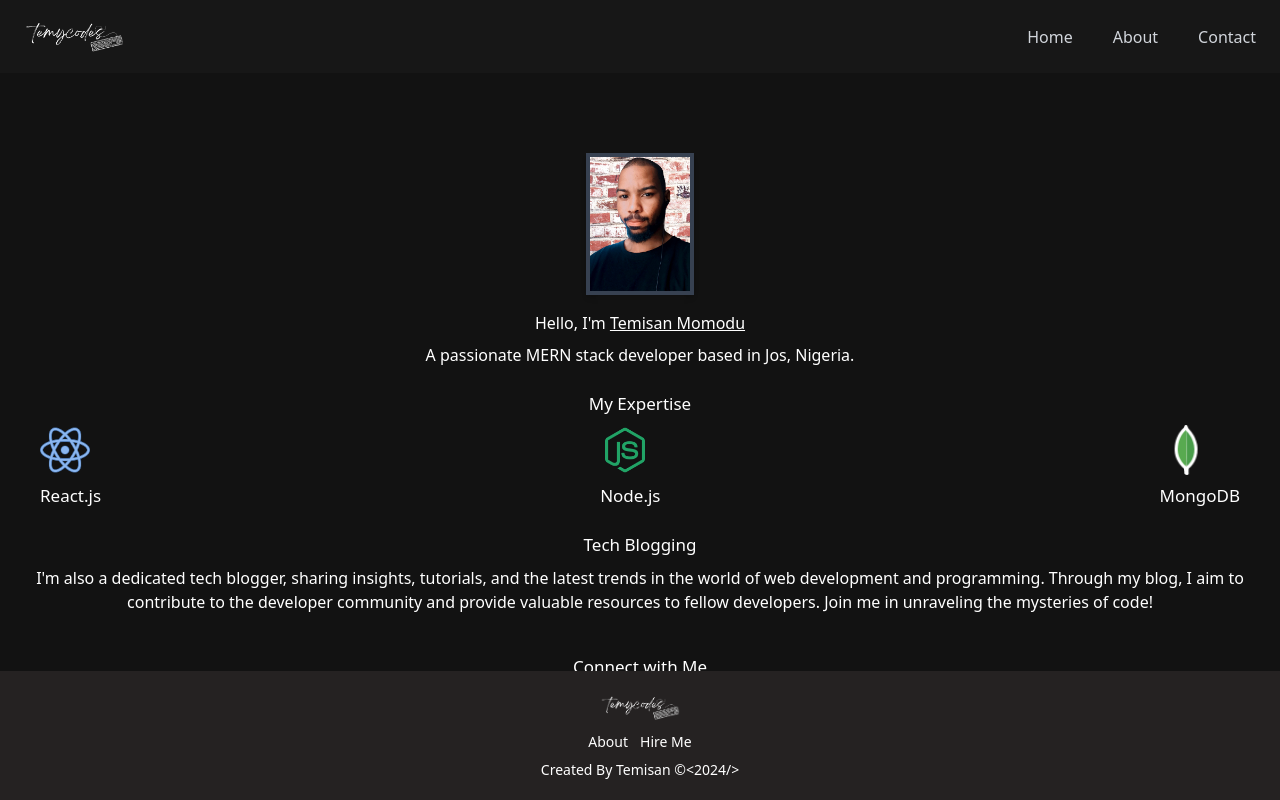
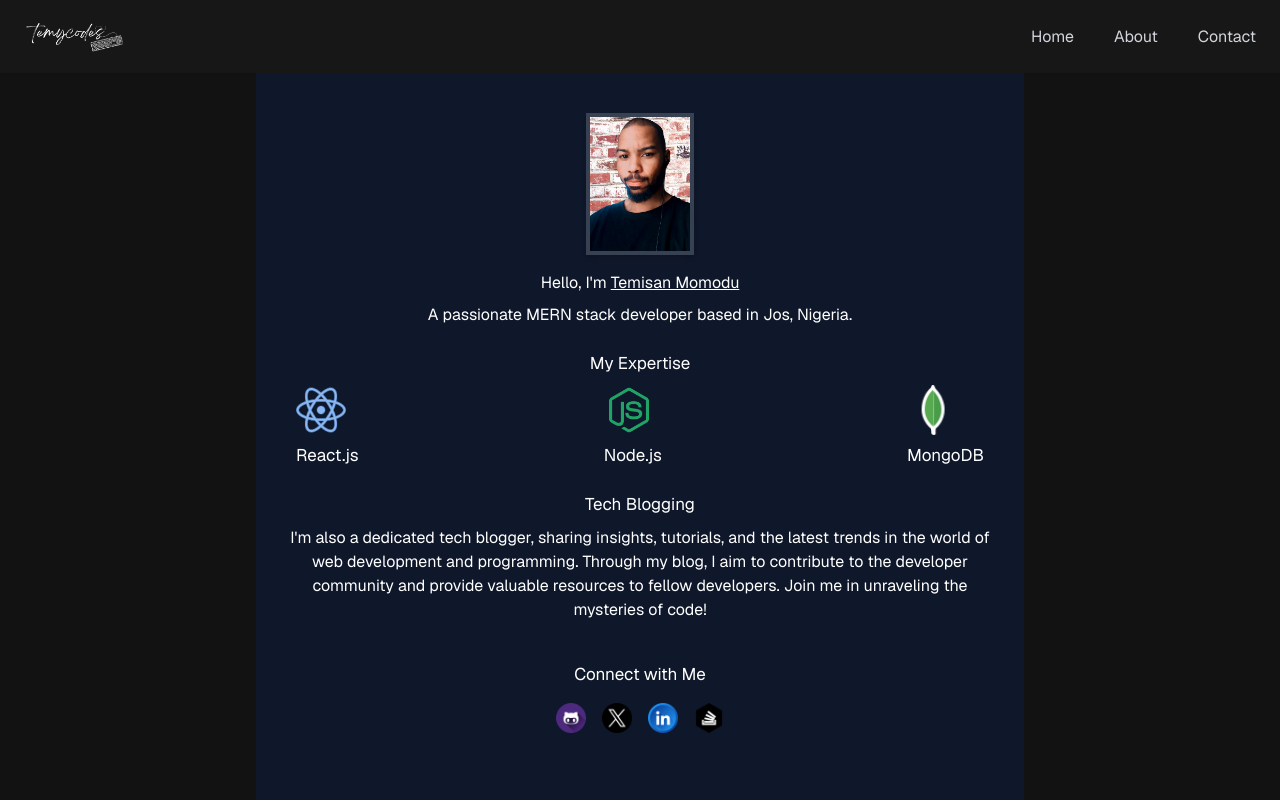
Before and after one commit to temisan0x/blog, a Next.js app: page /temisan in a window 1280 px wide. Shown: the top 800 px of the page. Built offline with nearby package versions, Linux system fonts and the light colour scheme.

Commit message:
build: improve layout consistency across Nav, about page, footer and tailwind.config.js

```diff
--- a/app/components/Footer.tsx
+++ b/app/components/Footer.tsx
@@ -4,13 +4,12 @@ import React from "react";
 import Image from "next/image";
 import NavbarImg from "@/public/uploads/author.png";
 import Link from "next/link";
-import styles from "@/app/page.module.css";
 
 const Footer: React.FC = () => {
   const currentYear = new Date().getFullYear();
 
   return (
-    <footer className={`${styles.footer}  px-6 py-12 text-white sm:px-8`}>
+    <footer className="bg-[#1A1A1A] py-3 text-white">
       <div className="flex justify-center flex-col items-center">
         <Link href="/" className="text-white text-2xl mb-2" passHref>
           <Image src={NavbarImg} alt={"temycodes"} width={80} height={100} />
--- a/app/components/Navbar.tsx
+++ b/app/components/Navbar.tsx
@@ -20,7 +20,7 @@ const Navbar = () => {
                   height={100}
                 />
               </Link>
-          <div className="hidden md:flex space-x-10">
+          <div className="hidden md:flex space-x-10 font-san">
             <Link href="/" className="text-gray-300 hover:text-white">Home</Link>
             <Link href="/about" className="text-gray-300 hover:text-white">About</Link>
             <Link href="/contact" className="text-gray-300 hover:text-white">Contact</Link>
@@ -35,7 +35,7 @@ const Navbar = () => {
         </div>
         {isOpen && (
           <div className="md:hidden">
-            <div className="px-2 pt-2 pb-3 space-y-1">
+            <div className="px-2 pt-2 pb-3 space-y-1 font-san">
               <Link href="/" className="block px-3 py-2 rounded-md text-base font-medium text-gray-300 hover:text-white hover:bg-gray-700">Home</Link>
               <Link href="/about" className="block px-3 py-2 rounded-md text-base font-medium text-gray-300 hover:text-white hover:bg-gray-700">About</Link>
               <Link href="/contact" className="block px-3 py-2 rounded-md text-base font-medium text-gray-300 hover:text-white hover:bg-gray-700">Contact</Link>
--- a/app/layout.tsx
+++ b/app/layout.tsx
@@ -45,17 +45,16 @@ export default async function RootLayout({
         <html
             lang="en"
             suppressHydrationWarning={true}
-            className={`dark:text-white scroll-smooth [color-scheme:dark] ${GeistSans.variable} ${GeistSans.variable}`}
+            className={`dark:text-white scroll-smooth [color-scheme:dark] ${GeistSans.variable} ${GeistMono.variable}`}
         >
             <body
                 suppressHydrationWarning={true}
                 className="antialiased flex flex-col"
             >
                 <Navbar />
-                <main className="md:px-6 px-2 mx-auto max-w-4xl w-full md:max-w-2xl lg:max-w-screen-lg xl:max-w-screen-xl">
+                <main className="md:px-6 px-2 mx-auto max-w-4xl w-full md:max-w-2xl lg:max-w-3xl bg-slate-900 pt-10 h-auto flex-grow">
                     {children}
                 </main>
-
                 <Footer />
             </body>
         </html>
--- a/app/page.tsx
+++ b/app/page.tsx
@@ -7,6 +7,7 @@ export default function Home() {
     return (
         <div>
             <Uq />
+
         </div>
     )
 }
--- a/app/temisan/page.tsx
+++ b/app/temisan/page.tsx
@@ -38,8 +38,8 @@ const AboutMe: React.FC = () => {
   ];
 
   return (
-     <div style={{margin: "0 auto"}}>
-       <div className="about-container mt-20">
+     <div>
+       <div>
         <div
           className="flex flex-col items-center"
         >
--- a/tailwind.config.js
+++ b/tailwind.config.js
@@ -11,6 +11,10 @@ module.exports = {
         "3xl": "17px",
         "4xl": "30px",
       },
+      fontFamily : {
+        sans: ['var(--font-geist-sans)'],
+        mono: ['var(--font-geist-mono)'],
+      }
     },
   },
   plugins: [],
```
